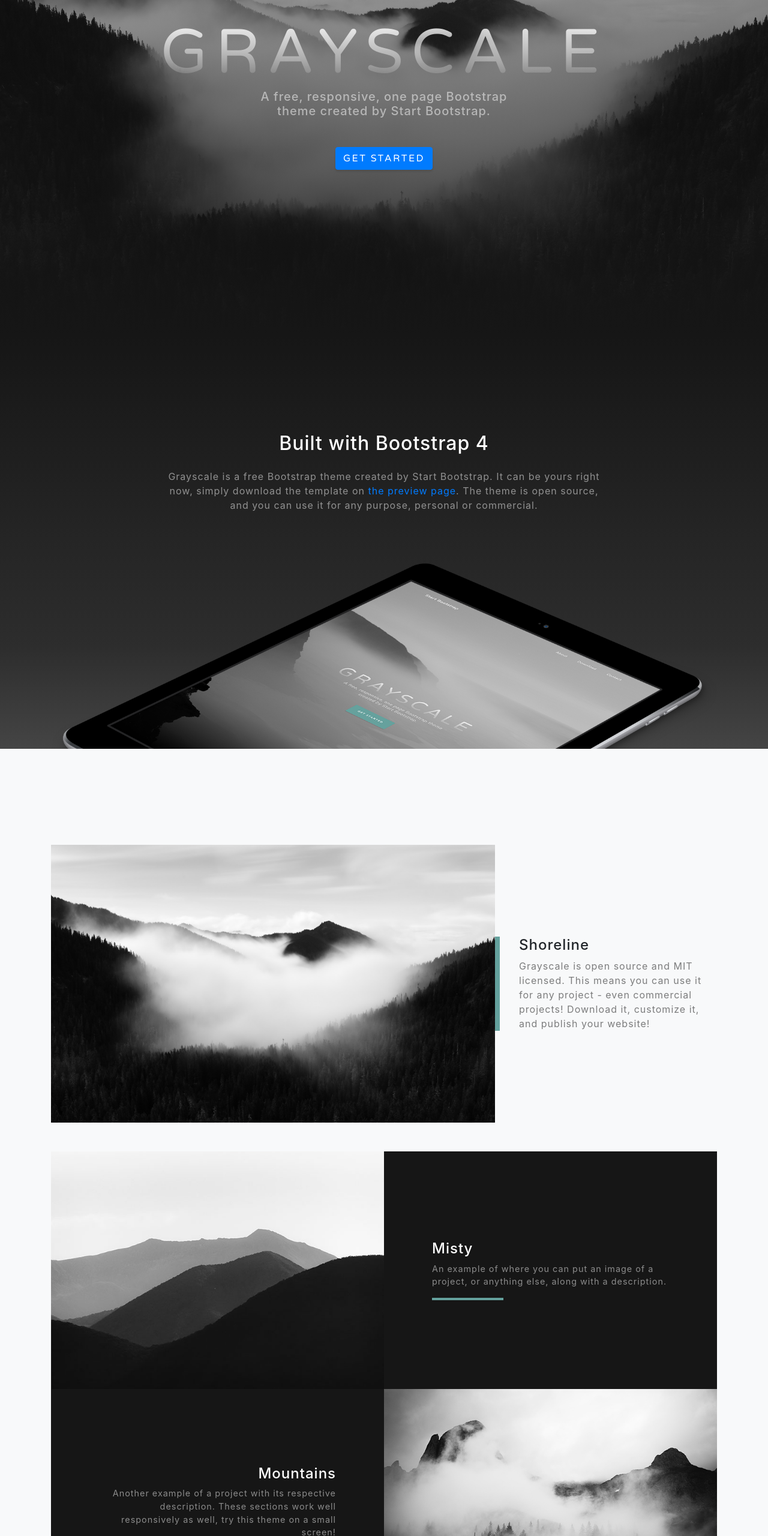
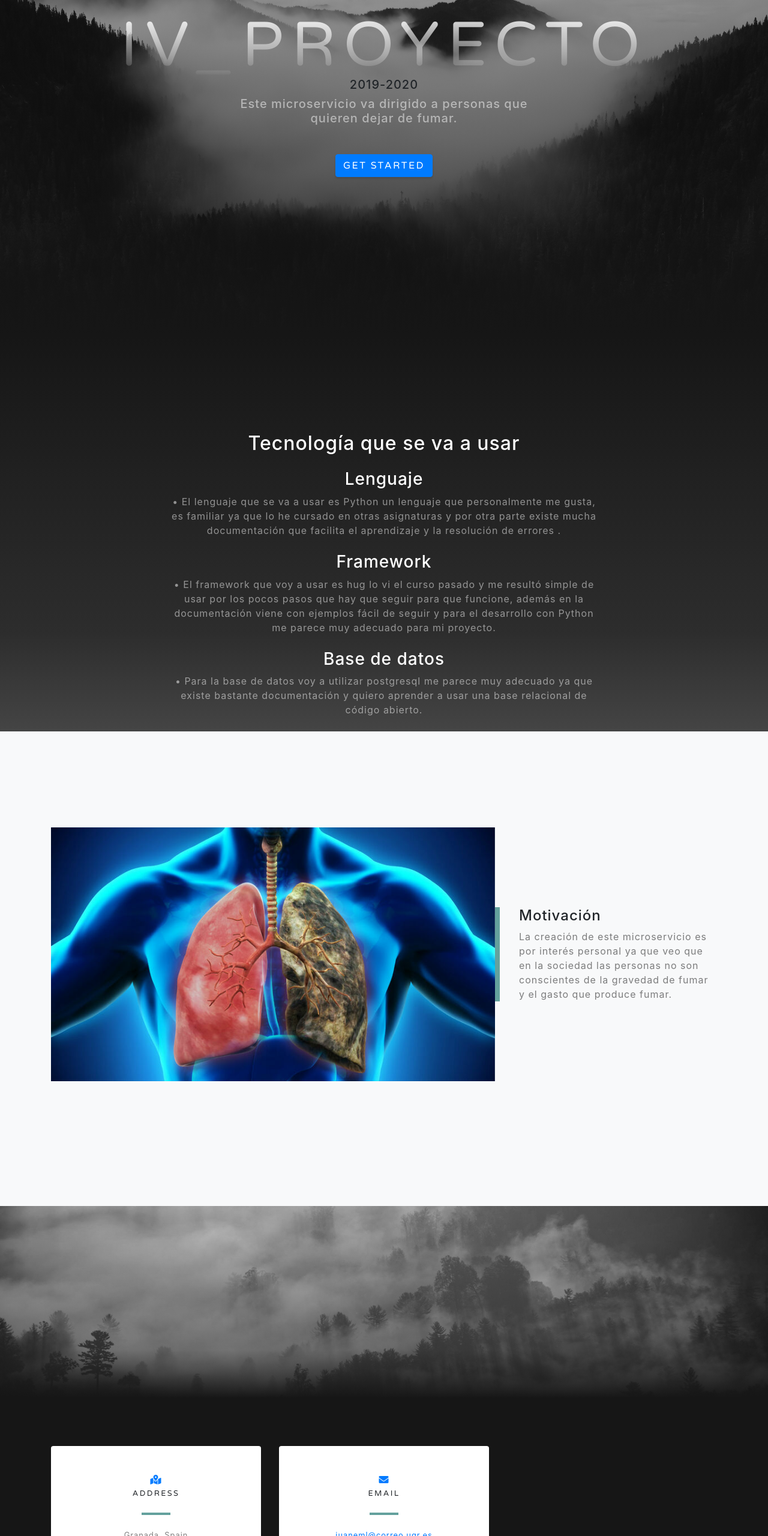
Before and after one commit to juaneml/Iv-nafeelapp, a website with bundled scripts: page index.html in a window 1280 px wide. Shown: the part 240-2800 px from the top of the page at 60% size. Built offline with nearby package versions, Linux system fonts and the light colour scheme.

Commit message:
Cambiar nombre y caracteristicas close #1

```diff
--- a/index.html
+++ b/index.html
@@ -8,7 +8,7 @@
   <meta name="description" content="">
   <meta name="author" content="">
 
-  <title>Grayscale - Start Bootstrap Theme</title>
+  <title>IV_1920_Proyecto - Start IV_1920_Proyecto</title>
 
   <!-- Bootstrap core CSS -->
   <link href="vendor/bootstrap/css/bootstrap.min.css" rel="stylesheet">
@@ -28,7 +28,8 @@
   <!-- Navigation -->
   <nav class="navbar navbar-expand-lg navbar-light fixed-top" id="mainNav">
     <div class="container">
-      <a class="navbar-brand js-scroll-trigger" href="#page-top">Start Bootstrap</a>
+      <a class="navbar-brand js-scroll-trigger" href="#page-top">Start IV_Proyecto
+      </a>
       <button class="navbar-toggler navbar-toggler-right" type="button" data-toggle="collapse" data-target="#navbarResponsive" aria-controls="navbarResponsive" aria-expanded="false" aria-label="Toggle navigation">
         Menu
         <i class="fas fa-bars"></i>
@@ -53,8 +54,9 @@
   <header class="masthead">
     <div class="container d-flex h-100 align-items-center">
       <div class="mx-auto text-center">
-        <h1 class="mx-auto my-0 text-uppercase">Grayscale</h1>
-        <h2 class="text-white-50 mx-auto mt-2 mb-5">A free, responsive, one page Bootstrap theme created by Start Bootstrap.</h2>
+        <h1 class="mx-auto my-0 text-uppercase">IV_Proyecto</h1>
+        <h2 class="mx-auto my-0 text-uppercase">2019-2020</h1>
+        <h2 class="text-white-50 mx-auto mt-2 mb-5">Este microservicio va dirigido a personas que quieren dejar de fumar.</h2>
         <a href="#about" class="btn btn-primary js-scroll-trigger">Get Started</a>
       </div>
     </div>
@@ -65,12 +67,33 @@
     <div class="container">
       <div class="row">
         <div class="col-lg-8 mx-auto">
-          <h2 class="text-white mb-4">Built with Bootstrap 4</h2>
-          <p class="text-white-50">Grayscale is a free Bootstrap theme created by Start Bootstrap. It can be yours right now, simply download the template on
-            <a href="http://startbootstrap.com/template-overviews/grayscale/">the preview page</a>. The theme is open source, and you can use it for any purpose, personal or commercial.</p>
-        </div>
+          <h2 class="text-white mb-4">Tecnología que se va a usar</h2>
+
+
+            <h3 class="text-white mb-2"> Lenguaje</h3>
+            <p class="text-white-50 mb-4">
+              &bull; El lenguaje que se va a usar es Python un lenguaje que
+              personalmente me gusta, es familiar ya que lo he
+              cursado en otras asignaturas y por otra parte existe
+              mucha documentación que facilita el aprendizaje y la
+              resolución de errores .
+
+            </p>
+            <h3 class="text-white mb-2"> Framework</h3>
+
+            <p class="text-white-50 mb-4">
+                &bull; El framework que voy a usar es hug lo vi el curso pasado y me resultó
+                 simple de usar por los pocos pasos que hay que seguir para que funcione,
+                 además en la documentación viene con ejemplos fácil de seguir y para el
+                 desarrollo con Python me parece muy adecuado para mi proyecto.
+            </p>
+            <h3 class="text-white mb-2"> Base de datos</h3>
+
+            <p class="text-white-50 mb-4">
+            &bull; Para la base de datos voy a utilizar postgresql me parece muy adecuado ya que existe bastante documentación y quiero aprender a usar una base relacional de código abierto.
+            </p>
+          </div>
       </div>
-      <img src="img/ipad.png" class="img-fluid" alt="">
     </div>
   </section>
 
@@ -81,49 +104,23 @@
       <!-- Featured Project Row -->
       <div class="row align-items-center no-gutters mb-4 mb-lg-5">
         <div class="col-xl-8 col-lg-7">
-          <img class="img-fluid mb-3 mb-lg-0" src="img/bg-masthead.jpg" alt="">
+          <img src="img/pulmones.jpg" class="img-fluid" alt="">
         </div>
         <div class="col-xl-4 col-lg-5">
           <div class="featured-text text-center text-lg-left">
-            <h4>Shoreline</h4>
-            <p class="text-black-50 mb-0">Grayscale is open source and MIT licensed. This means you can use it for any project - even commercial projects! Download it, customize it, and publish your website!</p>
+            <h4>Motivación</h4>
+            <p class="text-black-50 mb-0">La creación de este microservicio es por interés personal ya que veo que en la sociedad las personas no son conscientes de la gravedad de fumar y el gasto que produce fumar.
+            </p>
           </div>
         </div>
       </div>
 
-      <!-- Project One Row -->
-      <div class="row justify-content-center no-gutters mb-5 mb-lg-0">
-        <div class="col-lg-6">
-          <img class="img-fluid" src="img/demo-image-01.jpg" alt="">
-        </div>
-        <div class="col-lg-6">
-          <div class="bg-black text-center h-100 project">
-            <div class="d-flex h-100">
-              <div class="project-text w-100 my-auto text-center text-lg-left">
-                <h4 class="text-white">Misty</h4>
-                <p class="mb-0 text-white-50">An example of where you can put an image of a project, or anything else, along with a description.</p>
-                <hr class="d-none d-lg-block mb-0 ml-0">
-              </div>
-            </div>
-          </div>
-        </div>
-      </div>
+
 
       <!-- Project Two Row -->
       <div class="row justify-content-center no-gutters">
-        <div class="col-lg-6">
-          <img class="img-fluid" src="img/demo-image-02.jpg" alt="">
-        </div>
-        <div class="col-lg-6 order-lg-first">
-          <div class="bg-black text-center h-100 project">
-            <div class="d-flex h-100">
-              <div class="project-text w-100 my-auto text-center text-lg-right">
-                <h4 class="text-white">Mountains</h4>
-                <p class="mb-0 text-white-50">Another example of a project with its respective description. These sections work well responsively as well, try this theme on a small screen!</p>
-                <hr class="d-none d-lg-block mb-0 mr-0">
-              </div>
-            </div>
-          </div>
+
+
         </div>
       </div>
 
@@ -133,19 +130,7 @@
   <!-- Signup Section -->
   <section id="signup" class="signup-section">
     <div class="container">
-      <div class="row">
-        <div class="col-md-10 col-lg-8 mx-auto text-center">
 
-          <i class="far fa-paper-plane fa-2x mb-2 text-white"></i>
-          <h2 class="text-white mb-5">Subscribe to receive updates!</h2>
-
-          <form class="form-inline d-flex">
-            <input type="email" class="form-control flex-fill mr-0 mr-sm-2 mb-3 mb-sm-0" id="inputEmail" placeholder="Enter email address...">
-            <button type="submit" class="btn btn-primary mx-auto">Subscribe</button>
-          </form>
-
-        </div>
-      </div>
     </div>
   </section>
 
@@ -161,7 +146,7 @@
               <i class="fas fa-map-marked-alt text-primary mb-2"></i>
               <h4 class="text-uppercase m-0">Address</h4>
               <hr class="my-4">
-              <div class="small text-black-50">4923 Market Street, Orlando FL</div>
+              <div class="small text-black-50">Granada, Spain</div>
             </div>
           </div>
         </div>
@@ -173,32 +158,22 @@
               <h4 class="text-uppercase m-0">Email</h4>
               <hr class="my-4">
               <div class="small text-black-50">
-                <a href="#">hello@yourdomain.com</a>
+                <a href="#">juaneml@correo.ugr.es</a>
               </div>
             </div>
           </div>
         </div>
 
-        <div class="col-md-4 mb-3 mb-md-0">
-          <div class="card py-4 h-100">
-            <div class="card-body text-center">
-              <i class="fas fa-mobile-alt text-primary mb-2"></i>
-              <h4 class="text-uppercase m-0">Phone</h4>
-              <hr class="my-4">
-              <div class="small text-black-50">+1 (555) 902-8832</div>
-            </div>
-          </div>
-        </div>
       </div>
 
       <div class="social d-flex justify-content-center">
-        <a href="#" class="mx-2">
+        <a href="https://twitter.com/Juanes_moreloz" class="mx-2">
           <i class="fab fa-twitter"></i>
         </a>
-        <a href="#" class="mx-2">
+        <a href="https://www.facebook.com/juaneml" class="mx-2">
           <i class="fab fa-facebook-f"></i>
         </a>
-        <a href="#" class="mx-2">
+        <a href="https://github.com/juaneml" class="mx-2">
           <i class="fab fa-github"></i>
         </a>
       </div>
@@ -209,7 +184,7 @@
   <!-- Footer -->
   <footer class="bg-black small text-center text-white-50">
     <div class="container">
-      Copyright &copy; Your Website 2019
+      Copyright &copy; Website 2019
     </div>
   </footer>
 
--- a/scss/_signup.scss
+++ b/scss/_signup.scss
@@ -1,6 +1,6 @@
 .signup-section {
   padding: 10rem 0;
-  background: linear-gradient(to bottom, #{fade-out($black, .9)} 0%,#{fade-out($black, .5)} 75%,$black 100%), url('../img/bg-signup.jpg');
+  background: linear-gradient(to bottom, #{fade-out($black, .9)} 0%,#{fade-out($black, .5)} 55%,$black 100%), url('../img/bg-signup.jpg');
   background-position: center;
   background-repeat: no-repeat;
   background-attachment: scroll;
```
Also changed, not shown: README.md, img/pulmones.jpg (added).
